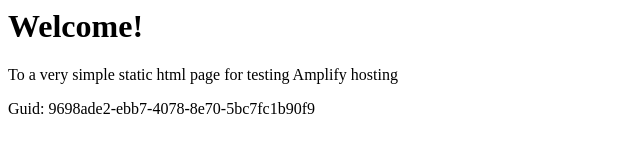
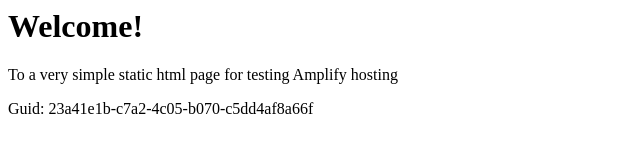
Before and after one commit to aws-aemilia-gru/Github-PR-Commit-Integration-Test-DoNotTouch-GitHubWebhookPushCanaryTest-v1-preprod-sa-east-1, a website: page src/index.html in a window 1280 px wide. Shown: the full height of the page, 0-640 px from the left. Drawn offline with Linux system fonts and the light colour scheme.

Commit message:
commit from integ tests

```diff
--- a/src/index.html
+++ b/src/index.html
@@ -12,6 +12,6 @@
 <body>
     <h1>Welcome!</h1>
     <p>To a very simple static html page for testing Amplify hosting</p>
-    <p>Guid: 9698ade2-ebb7-4078-8e70-5bc7fc1b90f9</p></body>
+    <p>Guid: 23a41e1b-c7a2-4c05-b070-c5dd4af8a66f</p></body>
 
 </html>
```
